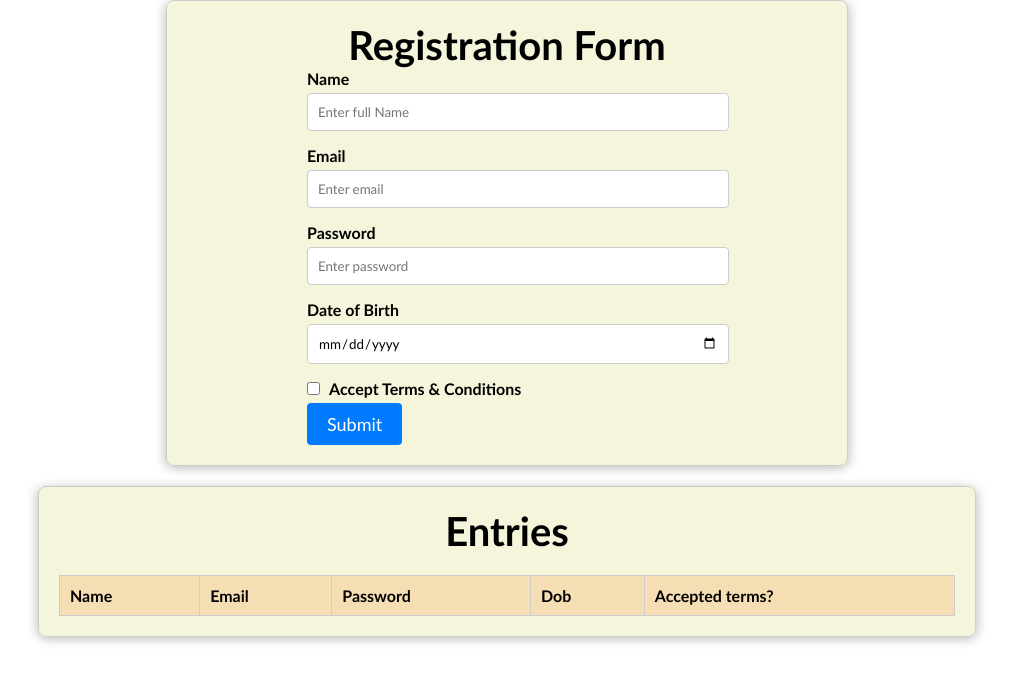
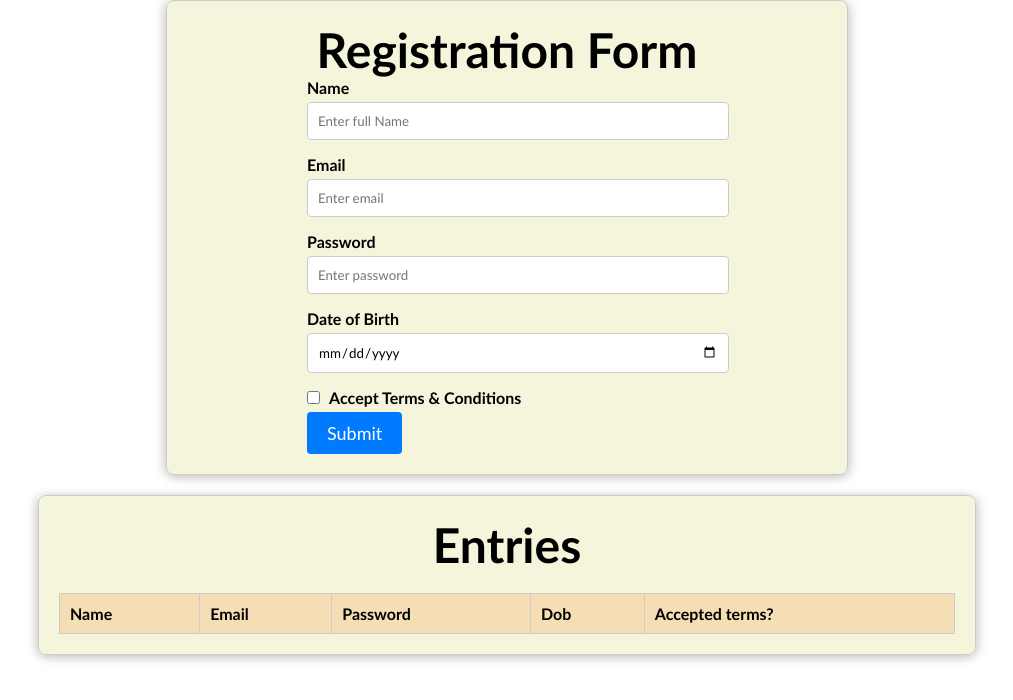
Before and after one commit to SwanandBhuskute/wd101, a plain HTML site: page index.html in a window 1280 px wide. Shown: the whole page, without its empty margins (133-1146 px from the left). Drawn offline with Linux system fonts and the light colour scheme.

Commit message:
Update style.css

```diff
--- a/style.css
+++ b/style.css
@@ -29,7 +29,8 @@
 }
 
 h2 {
-    font-size: 40px;
+    text-align: center;
+    font-size: 3rem;
     text-align: center;
     font-weight: bold;
     color: black;
```
